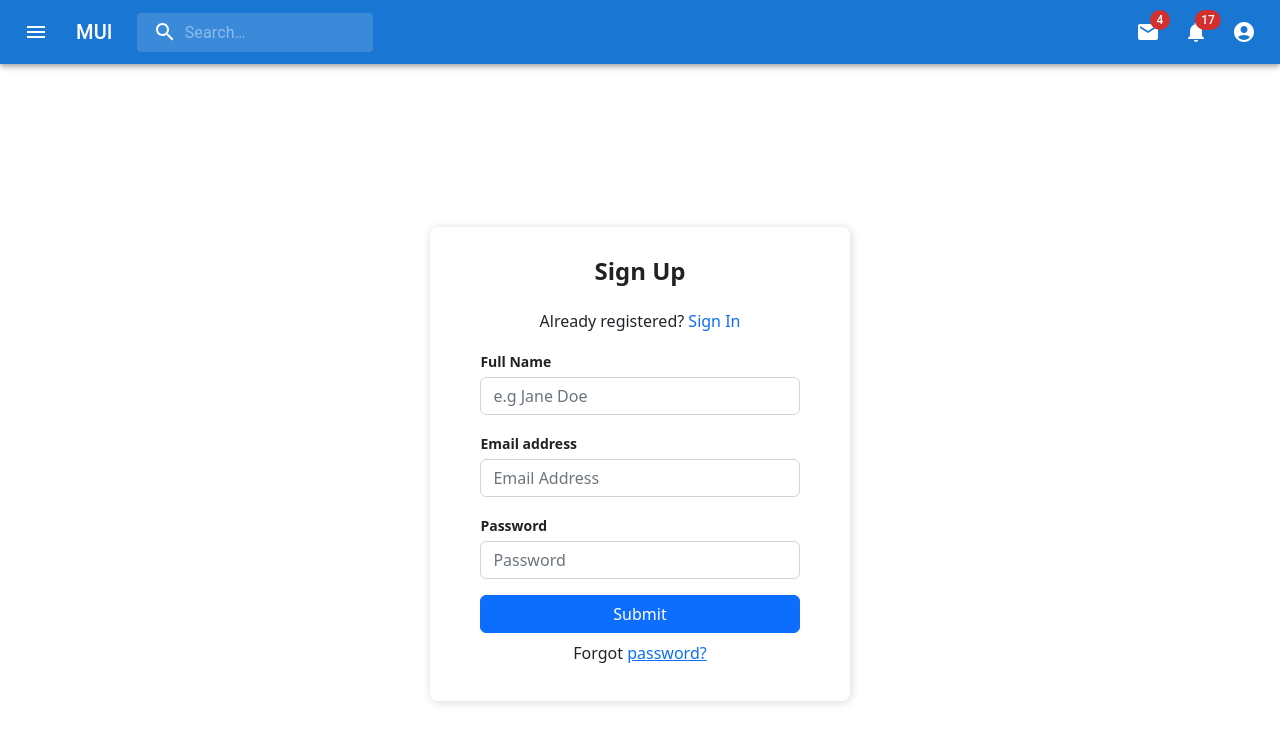
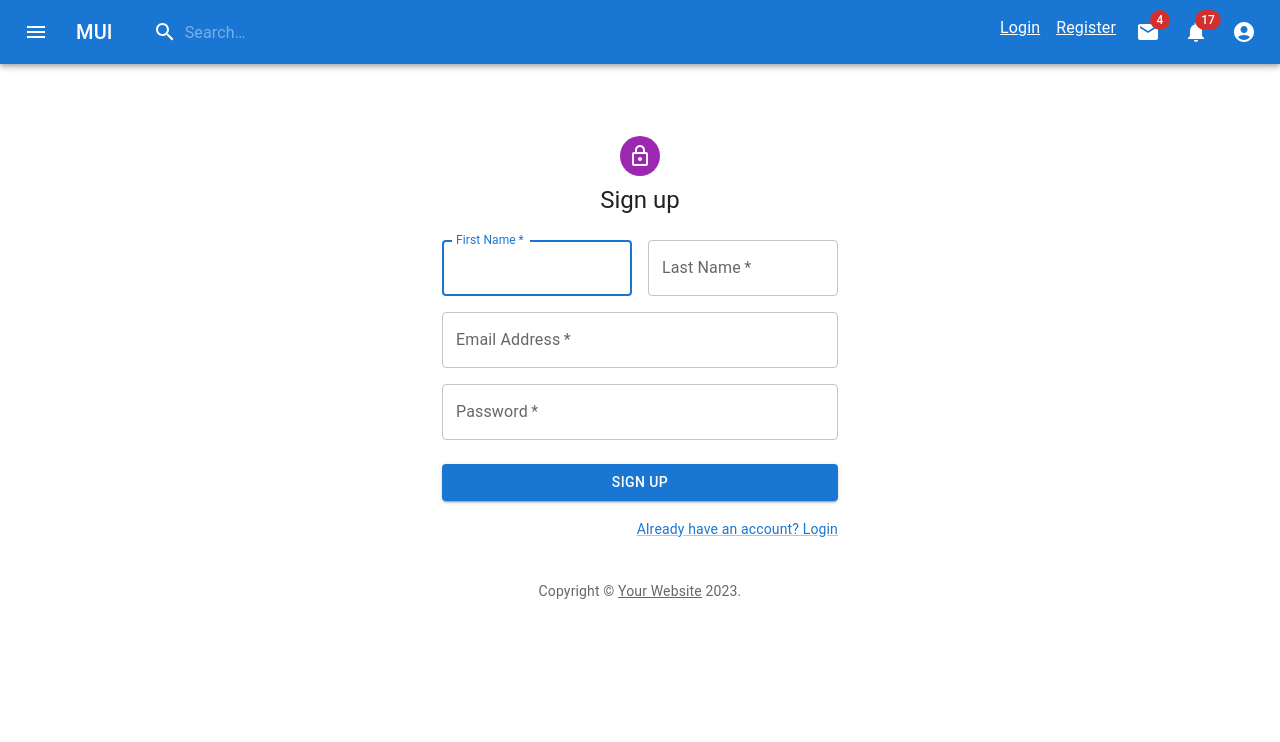
Before and after one commit to sirakradaa/travel, a React (Create React App) app: page /register in a window 1280 px wide. Shown: the top 742 px of the page. Built offline with nearby package versions, Linux system fonts and the light colour scheme; the HTML template or start-up script is replaced by a standard one.

Commit message:
Change login and register page, along with adding buttons to NavBar

```diff
--- a/package.json
+++ b/package.json
@@ -17,6 +17,7 @@
     "@types/react": "^18.0.29",
     "@types/react-dom": "^18.0.11",
     "bootstrap": "^5.2.3",
+    "firebase": "^9.20.0",
     "lodash": "^4.17.21",
     "prettier": "^2.8.8",
     "react": "^18.2.0",
--- a/src/App.tsx
+++ b/src/App.tsx
@@ -10,8 +10,9 @@ import Register from './Pages/Register';
 const App = () => {
   return (
     <>
+    <BrowserRouter>
     <NavbarComponent/>
-    <BrowserRouter>
+
       <Routes>
         <Route path="" element={<HomePage/>}/>
         <Route path="/login" element={<Login/>}/>
--- a/src/Components/Navbar/index.tsx
+++ b/src/Components/Navbar/index.tsx
@@ -1,5 +1,5 @@
 import * as React from 'react';
-import { styled, alpha } from '@mui/material/styles';
+import { Link } from "react-router-dom";
 import AppBar from '@mui/material/AppBar';
 import Box from '@mui/material/Box';
 import Toolbar from '@mui/material/Toolbar';
@@ -15,14 +15,28 @@ import AccountCircle from '@mui/icons-material/AccountCircle';
 import MailIcon from '@mui/icons-material/Mail';
 import NotificationsIcon from '@mui/icons-material/Notifications';
 import MoreIcon from '@mui/icons-material/MoreVert';
+import { styled, createTheme, ThemeProvider } from '@mui/system';
+
+const customTheme = createTheme({
+  palette: {
+    primary: {
+      main: '#1976d2',
+      contrastText: 'white',
+    },
+  },
+});
+
+const MyThemeComponent = styled(Link)(({ theme }) => ({
+  color: theme.palette.primary.contrastText,
+  backgroundColor: theme.palette.primary.main,
+  padding: theme.spacing(1),
+  borderRadius: theme.shape.borderRadius,
+}));
+
 
 const Search = styled('div')(({ theme }) => ({
   position: 'relative',
   borderRadius: theme.shape.borderRadius,
-  backgroundColor: alpha(theme.palette.common.white, 0.15),
-  '&:hover': {
-    backgroundColor: alpha(theme.palette.common.white, 0.25),
-  },
   marginRight: theme.spacing(2),
   marginLeft: 0,
   width: '100%',
@@ -48,13 +62,27 @@ const StyledInputBase = styled(InputBase)(({ theme }) => ({
     padding: theme.spacing(1, 1, 1, 0),
     // vertical padding + font size from searchIcon
     paddingLeft: `calc(1em + ${theme.spacing(4)})`,
-    transition: theme.transitions.create('width'),
+    // transition: theme.transitions.create('width'),
     width: '100%',
     [theme.breakpoints.up('md')]: {
       width: '20ch',
     },
   },
 }));
+
+// const LinkColors = styled(Link)(({ theme }) => ({
+//   color: 'darkslategray',
+//   '& .MuiInputBase-input': {
+//     padding: theme.spacing(1, 1, 1, 0),
+//     // vertical padding + font size from searchIcon
+//     paddingLeft: `calc(1em + ${theme.spacing(4)})`,
+//     transition: theme.transitions.create('width'),
+//     width: '100%',
+//     [theme.breakpoints.up('md')]: {
+//       width: '20ch',
+//     },
+//   },
+// }));
 
 const NavbarComponent = () => {
   const [anchorEl, setAnchorEl] = React.useState<null | HTMLElement>(null);
@@ -187,6 +215,13 @@ const NavbarComponent = () => {
           </Search>
           <Box sx={{ flexGrow: 1 }} />
           <Box sx={{ display: { xs: 'none', md: 'flex' } }}>
+            {/* <LinkColors to={'/login'}>
+              <Link to={"/login"}>Login</Link>
+            </LinkColors> */}
+            <ThemeProvider theme={customTheme}>
+              <MyThemeComponent to={'/login'}>Login</MyThemeComponent>
+              <MyThemeComponent to={'/register'}>Register</MyThemeComponent>
+            </ThemeProvider>
             <IconButton size="large" aria-label="show 4 new mails" color="inherit">
               <Badge badgeContent={4} color="error">
                 <MailIcon />
--- a/src/Pages/Login/index.tsx
+++ b/src/Pages/Login/index.tsx
@@ -1,42 +1,142 @@
-import React from "react"
+import * as React from "react";
+import Avatar from "@mui/material/Avatar";
+import Button from "@mui/material/Button";
+import CssBaseline from "@mui/material/CssBaseline";
+import TextField from "@mui/material/TextField";
+import FormControlLabel from "@mui/material/FormControlLabel";
+import Checkbox from "@mui/material/Checkbox";
+import Link from "@mui/material/Link";
+import Paper from "@mui/material/Paper";
+import Box from "@mui/material/Box";
+import Grid from "@mui/material/Grid";
+import LockOutlinedIcon from "@mui/icons-material/LockOutlined";
 import Typography from "@mui/material/Typography";
-import Grid from "@mui/material/Grid";
-import {  Link } from "react-router-dom";
-import Input from "@mui/material/Input";
-import Card from "@mui/material/Card";
-import Button from "@mui/material/Button";
+import { createTheme, ThemeProvider } from "@mui/material/styles";
 
+// Theme: https://github.com/mui/material-ui/blob/v5.12.2/docs/data/material/getting-started/templates/sign-in-side/SignInSide.tsx
 
-const Login = () => {
+function Copyright(props: any) {
+  return (
+    <Typography
+      variant="body2"
+      color="text.secondary"
+      align="center"
+      {...props}
+    >
+      {"Copyright © "}
+      <Link color="inherit" href="https://mui.com/">
+        Your Website
+      </Link>{" "}
+      {new Date().getFullYear()}
+      {"."}
+    </Typography>
+  );
+}
 
+const theme = createTheme();
 
+export default function Login() {
+  const handleSubmit = (event: React.FormEvent<HTMLFormElement>) => {
+    event.preventDefault();
+    const data = new FormData(event.currentTarget);
+    console.log({
+      email: data.get("email"),
+      password: data.get("password"),
+    });
+  };
 
   return (
-    <>
-        <Grid item container
-            justifyContent="center">
-            <Card style={{minWidth: "20vw", background: 'linear-gradient(to right bottom, #fce9ef, #dcedc8)'}}>
-                <Grid container item
-                direction="column"
-                justifyContent="center"
-                alignItems="center"
-                spacing={2} style={{ minHeight: '20vh', minWidth: "45vw" }}>
-                    <Grid item><Typography>Sign In</Typography></Grid>
-                        <Grid item><Link to={"/register"}>Sign Up</Link></Grid>
-                        <Grid item>
-                            <Input type="email" autoFocus id="email" name="email" placeholder="Enter Email" required ></Input>
-                        </Grid>
-                        <Grid item>
-                            <Input type="password" id="password" name="password" placeholder="Enter Password" required></Input>
-                        </Grid>
-                        <Grid item>
-                            <Button style={{minWidth: "20vw", backgroundColor: 'solid blue'}} type="submit">Login</Button>
-                    </Grid>
+    <ThemeProvider theme={theme}>
+      <Grid container component="main" sx={{ height: "100vh" }}>
+        <CssBaseline />
+        <Grid
+          item
+          xs={false}
+          sm={4}
+          md={7}
+          sx={{
+            backgroundImage:
+              "url(https://images.unsplash.com/photo-1476514525535-07fb3b4ae5f1?ixlib=rb-4.0.3&ixid=MnwxMjA3fDB8MHxwaG90by1wYWdlfHx8fGVufDB8fHx8&auto=format&fit=crop&w=1470&q=80)",
+            backgroundRepeat: "no-repeat",
+            backgroundColor: (t) =>
+              t.palette.mode === "light"
+                ? t.palette.grey[50]
+                : t.palette.grey[900],
+            backgroundSize: "cover",
+            backgroundPosition: "center",
+          }}
+        />
+        <Grid item xs={12} sm={8} md={5} component={Paper} elevation={6} square>
+          <Box
+            sx={{
+              my: 8,
+              mx: 4,
+              display: "flex",
+              flexDirection: "column",
+              alignItems: "center",
+            }}
+          >
+            <Avatar sx={{ m: 1, bgcolor: "secondary.main" }}>
+              <LockOutlinedIcon />
+            </Avatar>
+            <Typography component="h1" variant="h5">
+              Sign in
+            </Typography>
+            <Box
+              component="form"
+              noValidate
+              onSubmit={handleSubmit}
+              sx={{ mt: 1 }}
+            >
+              <TextField
+                margin="normal"
+                required
+                fullWidth
+                id="email"
+                label="Email Address"
+                name="email"
+                autoComplete="email"
+                autoFocus
+              />
+              <TextField
+                margin="normal"
+                required
+                fullWidth
+                name="password"
+                label="Password"
+                type="password"
+                id="password"
+                autoComplete="current-password"
+              />
+              <FormControlLabel
+                control={<Checkbox value="remember" color="primary" />}
+                label="Remember me"
+              />
+              <Button
+                type="submit"
+                fullWidth
+                variant="contained"
+                sx={{ mt: 3, mb: 2 }}
+              >
+                Sign In
+              </Button>
+              <Grid container>
+                <Grid item xs>
+                  <Link href="#" variant="body2">
+                    Forgot password?
+                  </Link>
                 </Grid>
-            </Card>
+                <Grid item>
+                  <Link href="/register" variant="body2">
+                    {"Don't have an account? Register"}
+                  </Link>
+                </Grid>
+              </Grid>
+              <Copyright sx={{ mt: 5 }} />
+            </Box>
+          </Box>
+        </Grid>
       </Grid>
-</>
-  )
+    </ThemeProvider>
+  );
 }
-
-export default Login;
--- a/src/Pages/Register/index.tsx
+++ b/src/Pages/Register/index.tsx
@@ -1,54 +1,135 @@
-import React from "react"
+import * as React from "react";
+import Avatar from "@mui/material/Avatar";
+import Button from "@mui/material/Button";
+import CssBaseline from "@mui/material/CssBaseline";
+import TextField from "@mui/material/TextField";
+import Link from "@mui/material/Link";
+import Grid from "@mui/material/Grid";
+import Box from "@mui/material/Box";
+import LockOutlinedIcon from "@mui/icons-material/LockOutlined";
+import Typography from "@mui/material/Typography";
+import Container from "@mui/material/Container";
+import { createTheme, ThemeProvider } from "@mui/material/styles";
 
-const Register = () => {
+// Theme: https://github.com/mui/material-ui/blob/v5.12.2/docs/data/material/getting-started/templates/sign-up/SignUp.tsx
+
+function Copyright(props: any) {
+  return (
+    <Typography
+      variant="body2"
+      color="text.secondary"
+      align="center"
+      {...props}
+    >
+      {"Copyright © "}
+      <Link color="inherit" href="https://mui.com/">
+        Your Website
+      </Link>{" "}
+      {new Date().getFullYear()}
+      {"."}
+    </Typography>
+  );
+}
+
+const theme = createTheme();
+
+export default function Register() {
+  const handleSubmit = (event: React.FormEvent<HTMLFormElement>) => {
+    event.preventDefault();
+    const data = new FormData(event.currentTarget);
+    console.log({
+      email: data.get("email"),
+      password: data.get("password"),
+    });
+  };
 
   return (
-    <div className="Auth-form-container">
-      <form className="Auth-form">
-        <div className="Auth-form-content">
-          <h3 className="Auth-form-title">Sign Up</h3>
-          <div className="text-center">
-            Already registered?{" "}
-            <span className="link-primary">
-              Sign In
-            </span>
-          </div>
-          <div className="form-group mt-3">
-            <label>Full Name</label>
-            <input
-              type="text"
-              className="form-control mt-1"
-              placeholder="e.g Jane Doe"
-            />
-          </div>
-          <div className="form-group mt-3">
-            <label>Email address</label>
-            <input
-              type="email"
-              className="form-control mt-1"
-              placeholder="Email Address"
-            />
-          </div>
-          <div className="form-group mt-3">
-            <label>Password</label>
-            <input
-              type="password"
-              className="form-control mt-1"
-              placeholder="Password"
-            />
-          </div>
-          <div className="d-grid gap-2 mt-3">
-            <button type="submit" className="btn btn-primary">
-              Submit
-            </button>
-          </div>
-          <p className="text-center mt-2">
-            Forgot <a href="#">password?</a>
-          </p>
-        </div>
-      </form>
-    </div>
-  )
+    <ThemeProvider theme={theme}>
+      <Container component="main" maxWidth="xs">
+        <CssBaseline />
+        <Box
+          sx={{
+            marginTop: 8,
+            display: "flex",
+            flexDirection: "column",
+            alignItems: "center",
+          }}
+        >
+          <Avatar sx={{ m: 1, bgcolor: "secondary.main" }}>
+            <LockOutlinedIcon />
+          </Avatar>
+          <Typography component="h1" variant="h5">
+            Sign up
+          </Typography>
+          <Box
+            component="form"
+            noValidate
+            onSubmit={handleSubmit}
+            sx={{ mt: 3 }}
+          >
+            <Grid container spacing={2}>
+              <Grid item xs={12} sm={6}>
+                <TextField
+                  autoComplete="given-name"
+                  name="firstName"
+                  required
+                  fullWidth
+                  id="firstName"
+                  label="First Name"
+                  autoFocus
+                />
+              </Grid>
+              <Grid item xs={12} sm={6}>
+                <TextField
+                  required
+                  fullWidth
+                  id="lastName"
+                  label="Last Name"
+                  name="lastName"
+                  autoComplete="family-name"
+                />
+              </Grid>
+              <Grid item xs={12}>
+                <TextField
+                  required
+                  fullWidth
+                  id="email"
+                  label="Email Address"
+                  name="email"
+                  autoComplete="email"
+                />
+              </Grid>
+              <Grid item xs={12}>
+                <TextField
+                  required
+                  fullWidth
+                  name="password"
+                  label="Password"
+                  type="password"
+                  id="password"
+                  autoComplete="new-password"
+                />
+              </Grid>
+            </Grid>
+            <Button
+              type="submit"
+              fullWidth
+              variant="contained"
+              sx={{ mt: 3, mb: 2 }}
+            >
+              Sign Up
+            </Button>
+            <Grid container justifyContent="flex-end">
+              <Grid item>
+                <Link href="/login" variant="body2">
+                  Already have an account? Login
+                </Link>
+              </Grid>
+            </Grid>
+          </Box>
+        </Box>
+        <Copyright sx={{ mt: 5 }} />
+      </Container>
+    </ThemeProvider>
+  );
 }
-
-export default Register;
```
Also changed, not shown: AuthO/index.tsx (added, +17 -0 lines), 1 other file (tests, documents, lock files or other folders).
